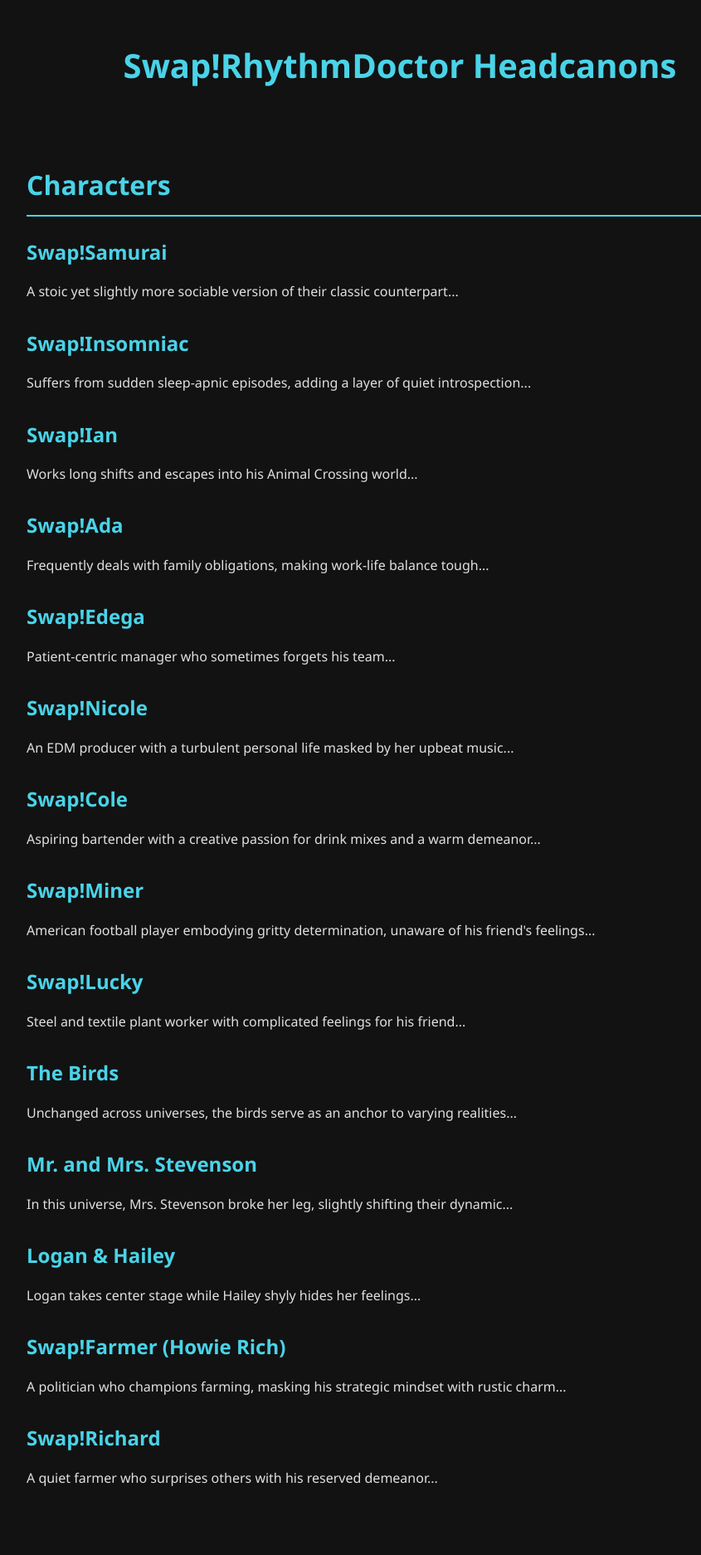
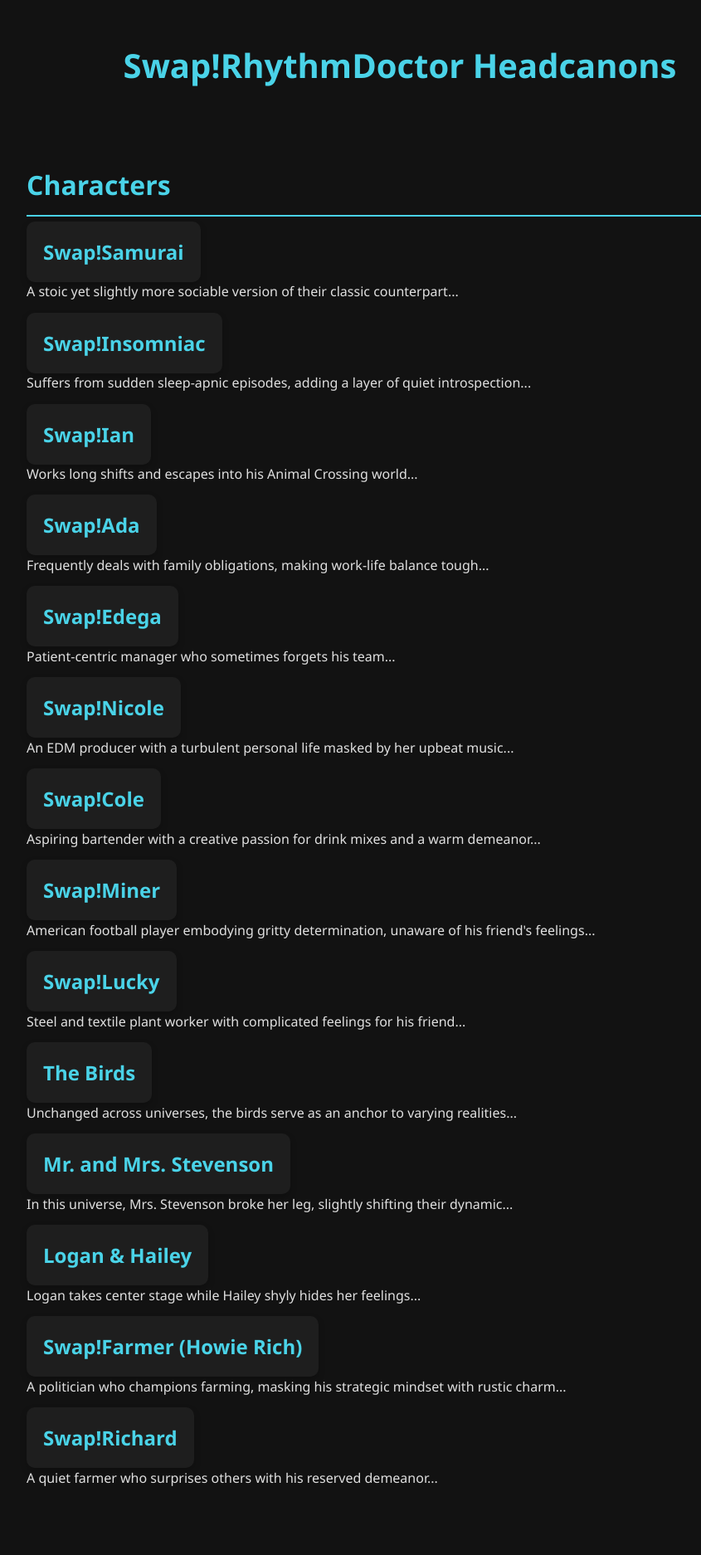
Before and after one commit to ArchooD2/Swap-RhythmDoctor, a Jekyll site: the page index.html, which Jekyll copies as it is, in a window 1280 px wide. Shown: the whole page at 83% size, without its empty margins (158-1003 px from the left). Built offline with Jekyll 4.4.1, drawn with Linux system fonts in a browser that asks for light colours.

Commit message:
Update index.html

```diff
--- a/index.html
+++ b/index.html
@@ -15,59 +15,59 @@
             <h2>Characters</h2>
             <ul>
                 <li>
-                    <h3><a href="./samurai">Swap!Samurai</a></h3>
+                    <h3><a class="character-card" href="./samurai">Swap!Samurai</a></h3>
                     <p>A stoic yet slightly more sociable version of their classic counterpart...</p>
                 </li>
                 <li>
-                    <h3><a href="./insomniac">Swap!Insomniac</a></h3>
+                    <h3><a class="character-card" href="./insomniac">Swap!Insomniac</a></h3>
                     <p>Suffers from sudden sleep-apnic episodes, adding a layer of quiet introspection...</p>
                 </li>
                 <li>
-                    <h3><a href="./ian">Swap!Ian</a></h3>
+                    <h3><a class="character-card" href="./ian">Swap!Ian</a></h3>
                     <p>Works long shifts and escapes into his Animal Crossing world...</p>
                 </li>
                 <li>
-                    <h3><a href="./ada">Swap!Ada</a></h3>
+                    <h3><a class="character-card" href="./ada">Swap!Ada</a></h3>
                     <p>Frequently deals with family obligations, making work-life balance tough...</p>
                 </li>
                 <li>
-                    <h3><a href="./edega">Swap!Edega</a></h3>
+                    <h3><a class="character-card" href="./edega">Swap!Edega</a></h3>
                     <p>Patient-centric manager who sometimes forgets his team...</p>
                 </li>
                 <li>
-                    <h3><a href="./nicole">Swap!Nicole</a></h3>
+                    <h3><a class="character-card" href="./nicole">Swap!Nicole</a></h3>
                     <p>An EDM producer with a turbulent personal life masked by her upbeat music...</p>
                 </li>
                 <li>
-                    <h3><a href="./cole">Swap!Cole</a></h3>
+                    <h3><a class="character-card" href="./cole">Swap!Cole</a></h3>
                     <p>Aspiring bartender with a creative passion for drink mixes and a warm demeanor...</p>
                 </li>
                 <li>
-                    <h3><a href="./miner">Swap!Miner</a></h3>
+                    <h3><a class="character-card" href="./miner">Swap!Miner</a></h3>
                     <p>American football player embodying gritty determination, unaware of his friend's feelings...</p>
                 </li>
                 <li>
-                    <h3><a href="./lucky">Swap!Lucky</a></h3>
+                    <h3><a class="character-card" href="./lucky">Swap!Lucky</a></h3>
                     <p>Steel and textile plant worker with complicated feelings for his friend...</p>
                 </li>
                 <li>
-                    <h3><a href="./birds">The Birds</a></h3>
+                    <h3><a class="character-card" href="./birds">The Birds</a></h3>
                     <p>Unchanged across universes, the birds serve as an anchor to varying realities...</p>
                 </li>
                 <li>
-                    <h3><a href="./stevenson">Mr. and Mrs. Stevenson</a></h3>
+                    <h3><a class="character-card" href="./stevenson">Mr. and Mrs. Stevenson</a></h3>
                     <p>In this universe, Mrs. Stevenson broke her leg, slightly shifting their dynamic...</p>
                 </li>
                 <li>
-                    <h3><a href="./logan_hailey">Logan & Hailey</a></h3>
+                    <h3><a class="character-card" href="./logan_hailey">Logan & Hailey</a></h3>
                     <p>Logan takes center stage while Hailey shyly hides her feelings...</p>
                 </li>
                 <li>
-                    <h3><a href="./farmer">Swap!Farmer (Howie Rich)</a></h3>
+                    <h3><a class="character-card" href="./farmer">Swap!Farmer (Howie Rich)</a></h3>
                     <p>A politician who champions farming, masking his strategic mindset with rustic charm...</p>
                 </li>
                 <li>
-                    <h3><a href="./richard">Swap!Richard</a></h3>
+                    <h3><a class="character-card" href="./richard">Swap!Richard</a></h3>
                     <p>A quiet farmer who surprises others with his reserved demeanor...</p>
                 </li>
             </ul>
```
